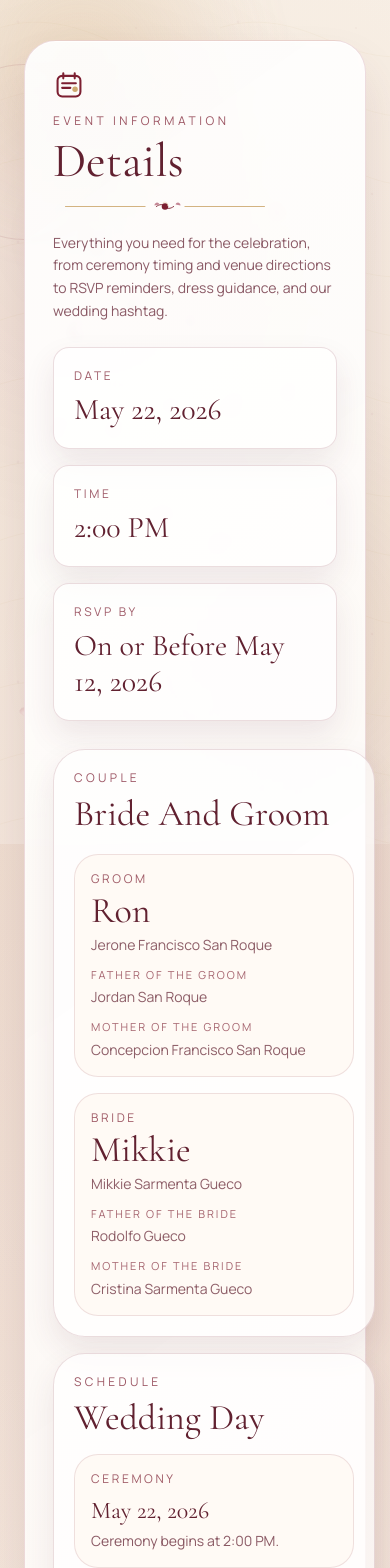
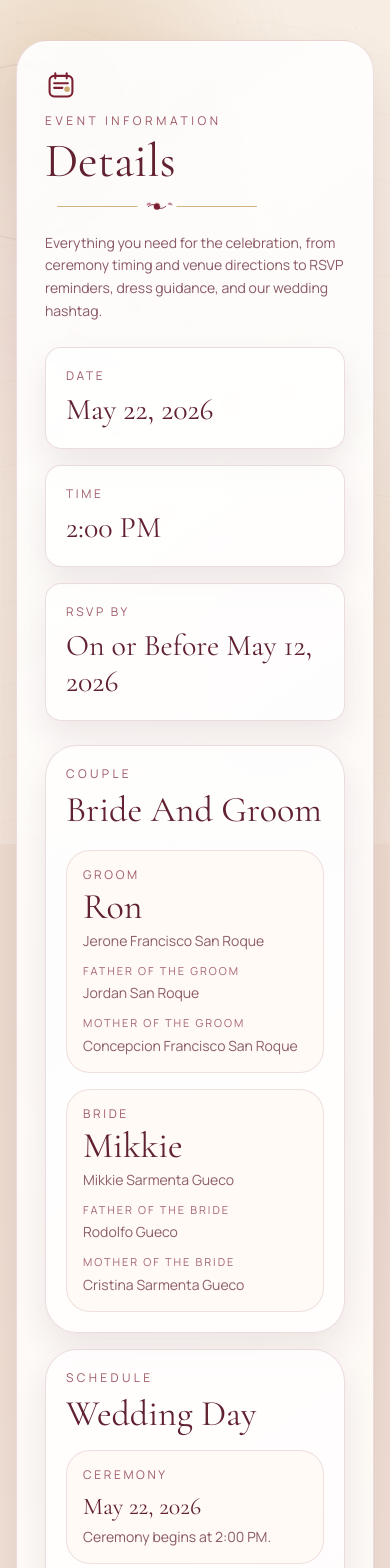
Before and after one commit to Crcs1225/wed-inv, a React (Vite) app: page /info in a window 390 px wide. Shown: the top 1568 px of the page. Built offline with nearby package versions, Linux system fonts and the light colour scheme.

Commit message:
mobile responsive /info

```diff
--- a/src/pages/Info.tsx
+++ b/src/pages/Info.tsx
@@ -77,14 +77,14 @@ const principalSponsorPairs = clientInfo.principalSponsors.male.map((name, index
 
 const Info: React.FC = () => {
   return (
-    <div className="relative min-h-screen overflow-hidden px-6 py-10 md:px-10">
+    <div className="relative flex min-h-screen justify-center overflow-hidden px-4 py-10 sm:px-6 md:px-10">
       <div className="ornament-bg" />
       <FallingPetals />
       <div className="romantic-ring -left-16 top-16 h-44 w-44" />
       <div className="romantic-ring bottom-12 -right-12 h-56 w-56" />
 
       <motion.main
-        className="paper-panel mx-auto w-full max-w-5xl p-7 md:p-9"
+        className="paper-panel w-full max-w-5xl p-7 md:p-9"
         initial={{ opacity: 0, y: 14 }}
         animate={{ opacity: 1, y: 0 }}
         transition={{ duration: 0.7 }}
@@ -116,8 +116,8 @@ const Info: React.FC = () => {
             </motion.section>
           ))}
         </div>
-
-        <div className="mt-7 grid gap-4 lg:grid-cols-2">
+        <div className="mt-6 grid gap-4">
+        <div className="grid gap-4 grid-cols-1 lg:grid-cols-2">
           <motion.section
             className="rounded-4xl border border-[#7c1f31]/15 bg-white/72 p-5 shadow-[0_14px_30px_rgba(102,49,64,0.1)] md:p-6 lg:col-span-2"
             initial={{ opacity: 0, y: 8 }}
@@ -440,6 +440,7 @@ const Info: React.FC = () => {
             </p>
           </motion.section>
         </div>
+        </div>
 
         <Link
           to="/home"
```
